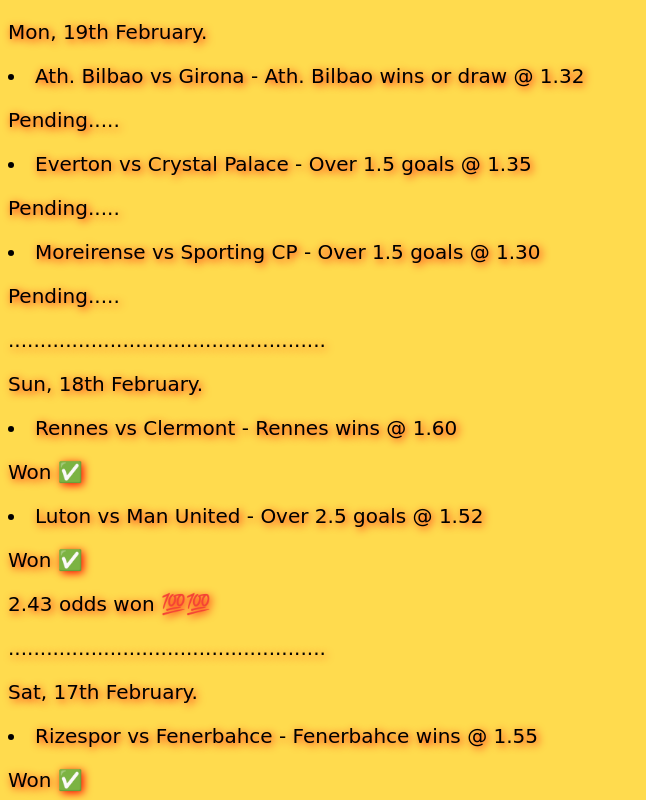
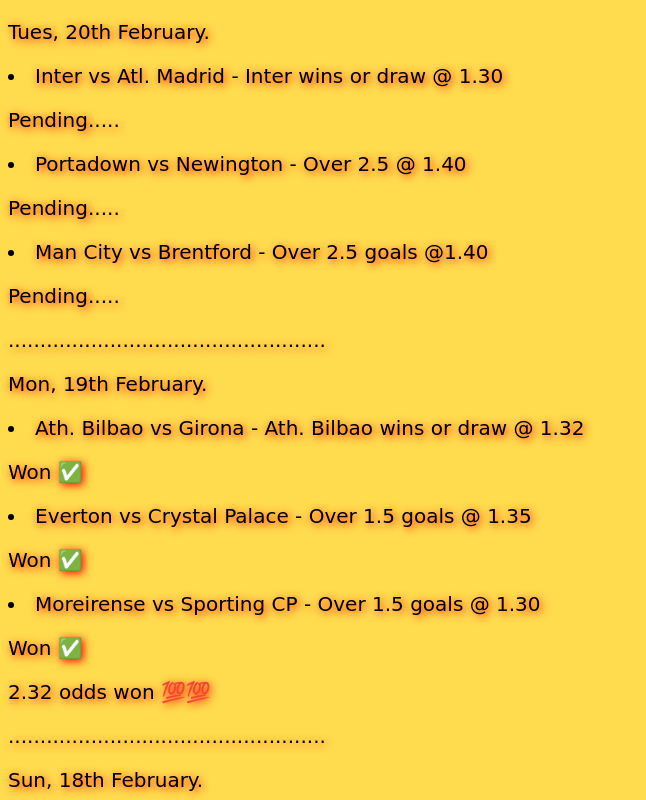
Before and after one commit to dynastykenton/GM1, a plain HTML site: page index.html in a window 1280 px wide. Shown: the top 800 px of the page, without its empty margins (0-646 px from the left). Drawn offline with Linux system fonts and the light colour scheme; a script that the page names is missing.

Commit message:
Update index.html

```diff
--- a/index.html
+++ b/index.html
@@ -16,13 +16,24 @@
 
 <body class="neon-green">
 
+  <p>Tues, 20th February.</p>
+  <li>Inter vs Atl. Madrid - Inter wins or draw @ 1.30</li>
+  <p>Pending.....</p>
+  <li>Portadown vs Newington - Over 2.5 @ 1.40</li>
+  <p>Pending.....</p>
+  <li>Man City vs Brentford - Over 2.5 goals @1.40</li>
+  <p>Pending.....</p>
+
+  <p>..................................................</p>
+
   <p>Mon, 19th February.</p>
   <li>Ath. Bilbao vs Girona - Ath. Bilbao wins or draw @ 1.32</li>
-  <p>Pending.....</p>
+  <p>Won ✅</p>
   <li>Everton vs Crystal Palace - Over 1.5 goals @ 1.35</li>
-  <p>Pending.....</p>
+  <p>Won ✅</p>
   <li>Moreirense vs Sporting CP - Over 1.5 goals @ 1.30</li>
-  <p>Pending.....</p>
+  <p>Won ✅</p>
+  <p>2.32 odds won 💯💯</p>
 
   <p>..................................................</p>
 
```
